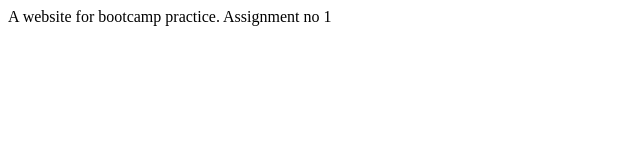
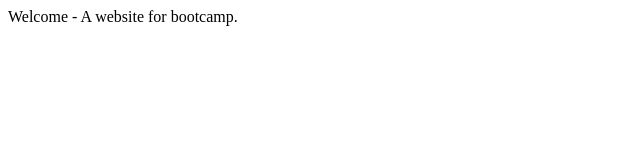
Before and after one commit to AMEER-HAMZA-RANA/bootcamp-2020, a plain HTML site: page index.html in a window 1280 px wide. Shown: the whole page, without its empty margins (0-640 px from the left). Drawn offline with Linux system fonts and the light colour scheme.

Commit message:
Update index.html

```diff
--- a/index.html
+++ b/index.html
@@ -7,6 +7,6 @@
     <title>Document</title>
   </head>
   <body>
-    <div>A website for bootcamp practice. Assignment no 1</div>
+    <div>Welcome - A website for bootcamp.</div>
   </body>
 </html>
```
